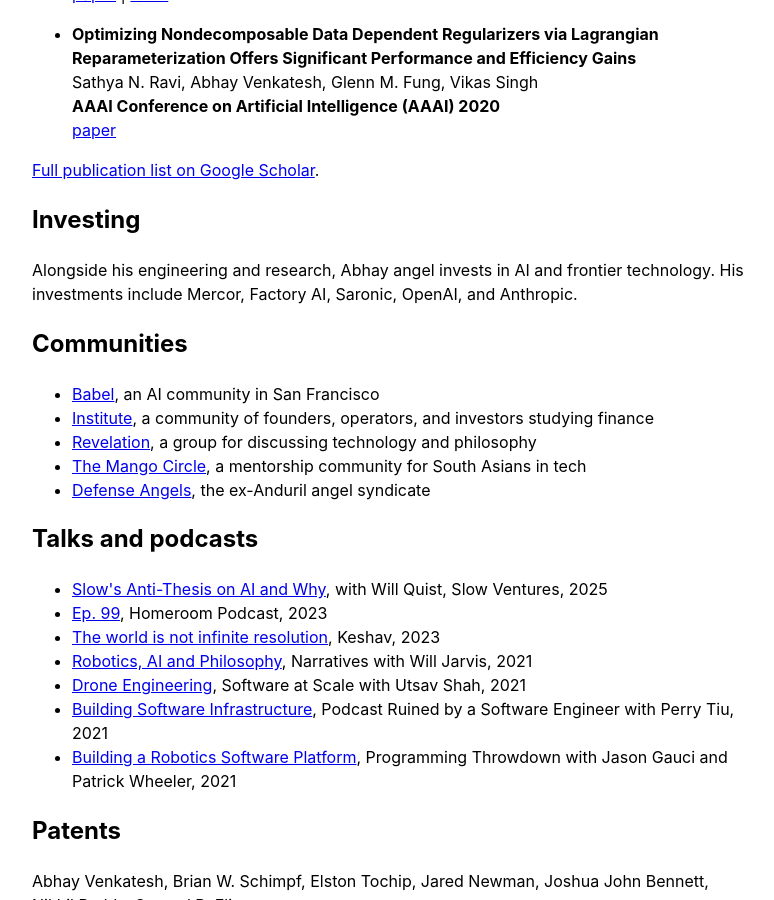
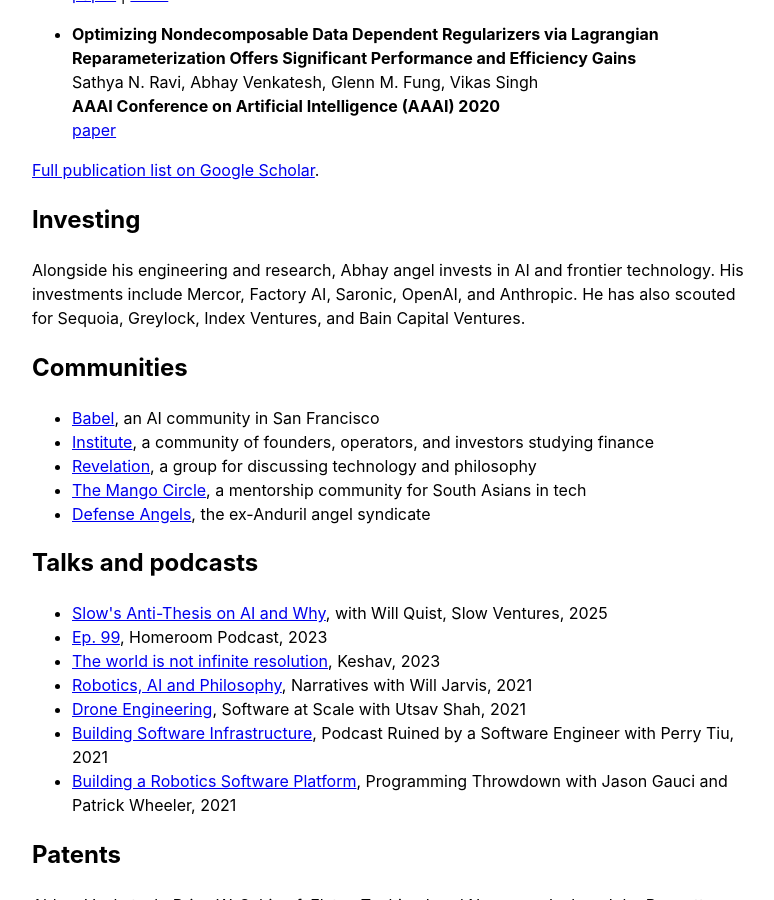
Before and after one commit to abhay-venkatesh/abhay-venkatesh.github.io, a Jekyll site: the page built from _pages/about.md, in a window 1280 px wide and 900 px high, scrolled down 1660 px. Shown: the whole window, without its empty margins (248-1022 px from the left). Built offline with Jekyll 4.4.1, drawn with Linux system fonts in a browser that asks for light colours.

Commit message:
Mention venture scouting experience

```diff
--- a/_pages/about.md
+++ b/_pages/about.md
@@ -77,7 +77,7 @@
 
 <h2 id="investing"><a class="section-link" href="#investing" title="Link to Investing">Investing</a></h2>
 
-Alongside his engineering and research, Abhay angel invests in AI and frontier technology. His investments include Mercor, Factory AI, Saronic, OpenAI, and Anthropic.
+Alongside his engineering and research, Abhay angel invests in AI and frontier technology. His investments include Mercor, Factory AI, Saronic, OpenAI, and Anthropic. He has also scouted for Sequoia, Greylock, Index Ventures, and Bain Capital Ventures.
 
 <h2 id="communities"><a class="section-link" href="#communities" title="Link to Communities">Communities</a></h2>
 <ul>
```
